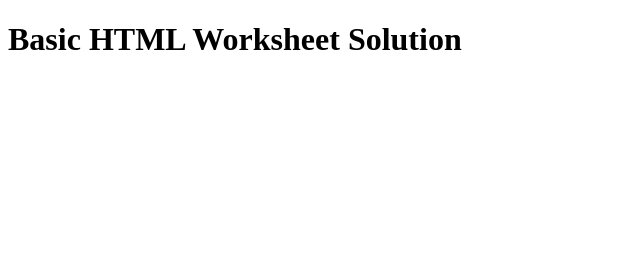
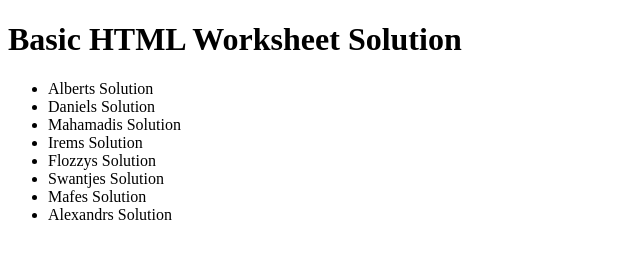
Before and after one commit to dciberlin/basic-structure-worksheet, a plain HTML site: page index.html in a window 1280 px wide. Shown: the whole page, without its empty margins (0-640 px from the left). Drawn offline with Linux system fonts and the light colour scheme.

Commit message:
added unordered list with all solutions

```diff
--- a/index.html
+++ b/index.html
@@ -8,5 +8,15 @@
 </head>
 <body>
     <h1>Basic HTML Worksheet Solution</h1>
+    <ul>
+        <li><a href="albert_solution.html"></a>Alberts Solution</li>
+        <li><a href="danielkalz_solution.html"></a>Daniels Solution</li>
+        <li><a href="mahamadi_solution.html"></a>Mahamadis Solution</li>
+        <li><a href="irem_solution.html"></a>Irems Solution</li>
+        <li><a href="flozzy_solution.html"></a>Flozzys Solution</li>
+        <li><a href="swantje_solution.html"></a>Swantjes Solution</li>
+        <li><a href="mafetortosa_solution.html"></a>Mafes Solution</li>
+        <li><a href="alexandr_solution.html"></a>Alexandrs Solution</li>
+    </ul>
 </body>
 </html>
```
